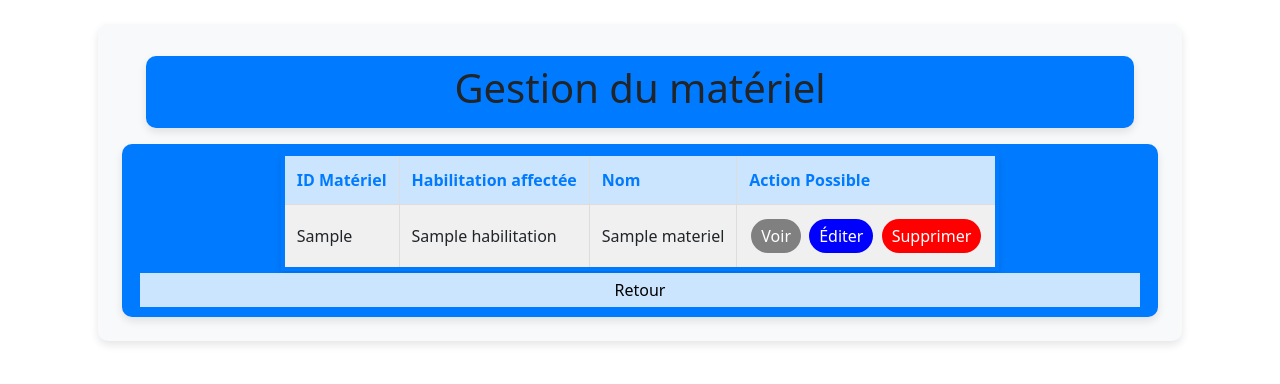
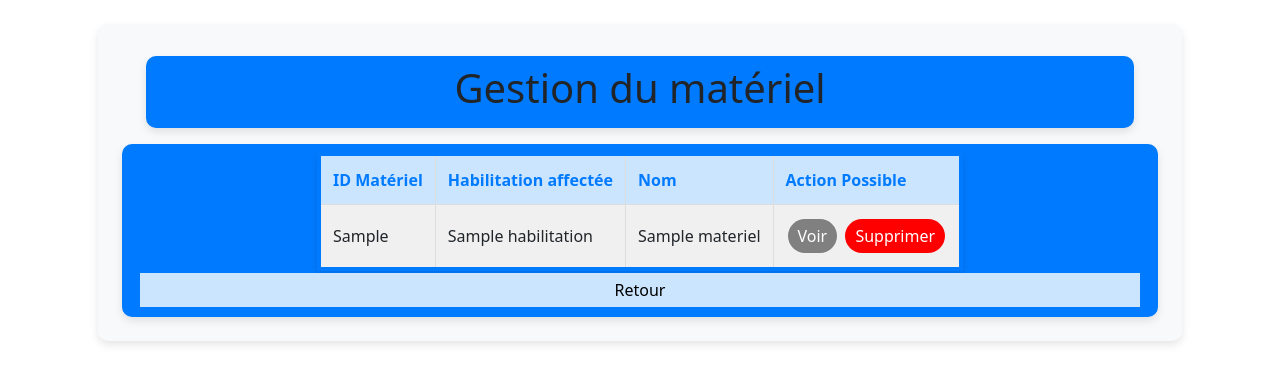
Before and after one commit to MagOrl/SAE-3.01A-GR_N, a Flask app: page /admin/gerer_materiel in a window 1280 px wide. Shown: the part 116-500 px from the top of the page. Run offline with Flask 3, Linux system fonts and the light colour scheme; tables that the repository leaves empty hold one stand-in row (values such as "Sample post").

Commit message:
Retier bouton editer

```diff
--- a/monApp/static/style.css
+++ b/monApp/static/style.css
@@ -104,15 +104,6 @@
   margin: 2px;
   cursor: pointer;
 }
-.btn-editer {
-  background-color: blue;
-  border-radius: 2em;
-  color: white;
-  border: none;
-  padding: 5px 10px;
-  margin: 2px;
-  cursor: pointer;
-}
 .btn-supprimer {
   background-color: red;
   border-radius: 2em;
--- a/monApp/templates/gerer_materiel_admin.html
+++ b/monApp/templates/gerer_materiel_admin.html
@@ -21,7 +21,6 @@
           <td>{{ mat.nom_mat }}</td>
           <td>
             <button class="btn-voir">Voir</button>
-            <button class="btn-editer">Éditer</button>
             <button class="btn-supprimer">Supprimer</button>
           </td>
         </tr>
```
